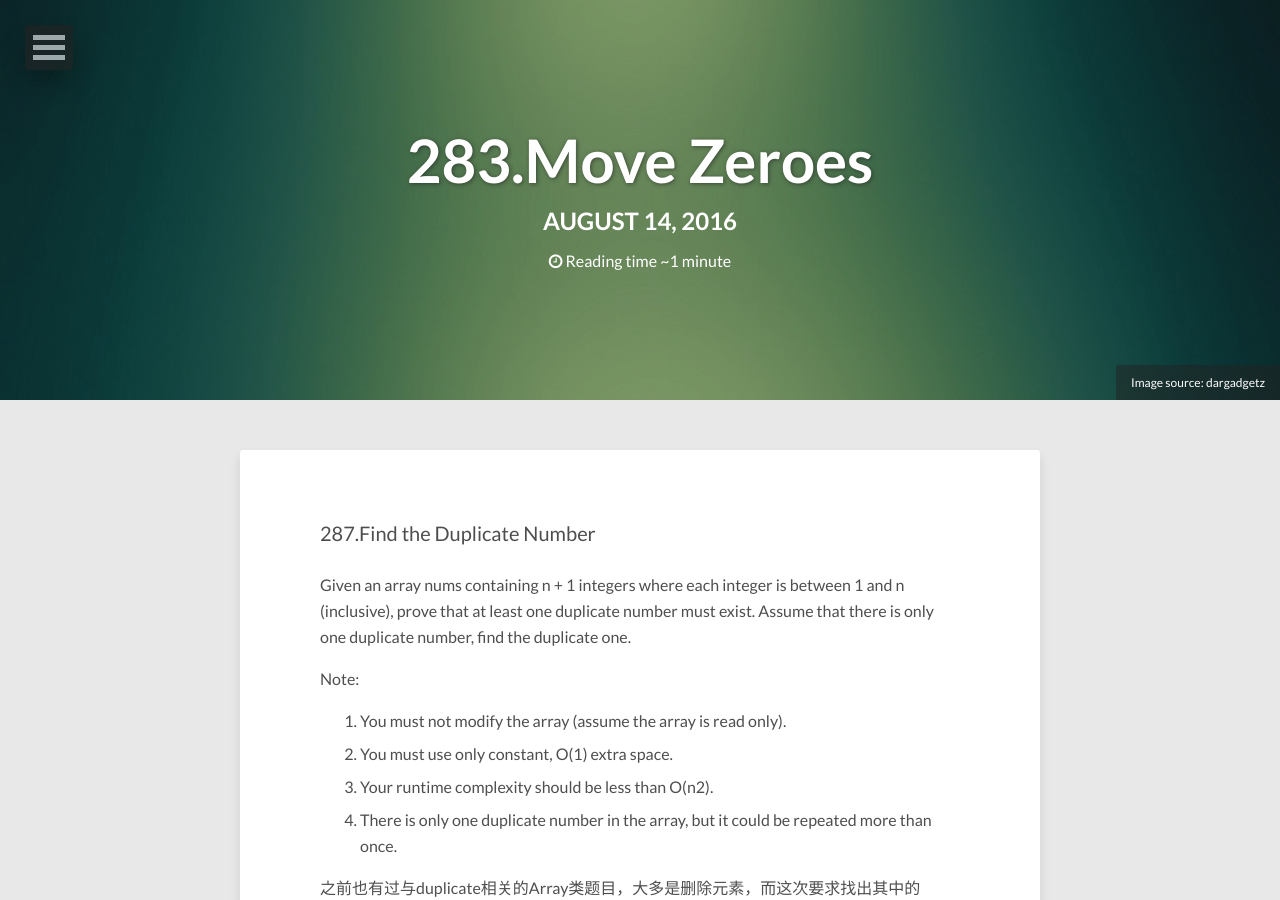
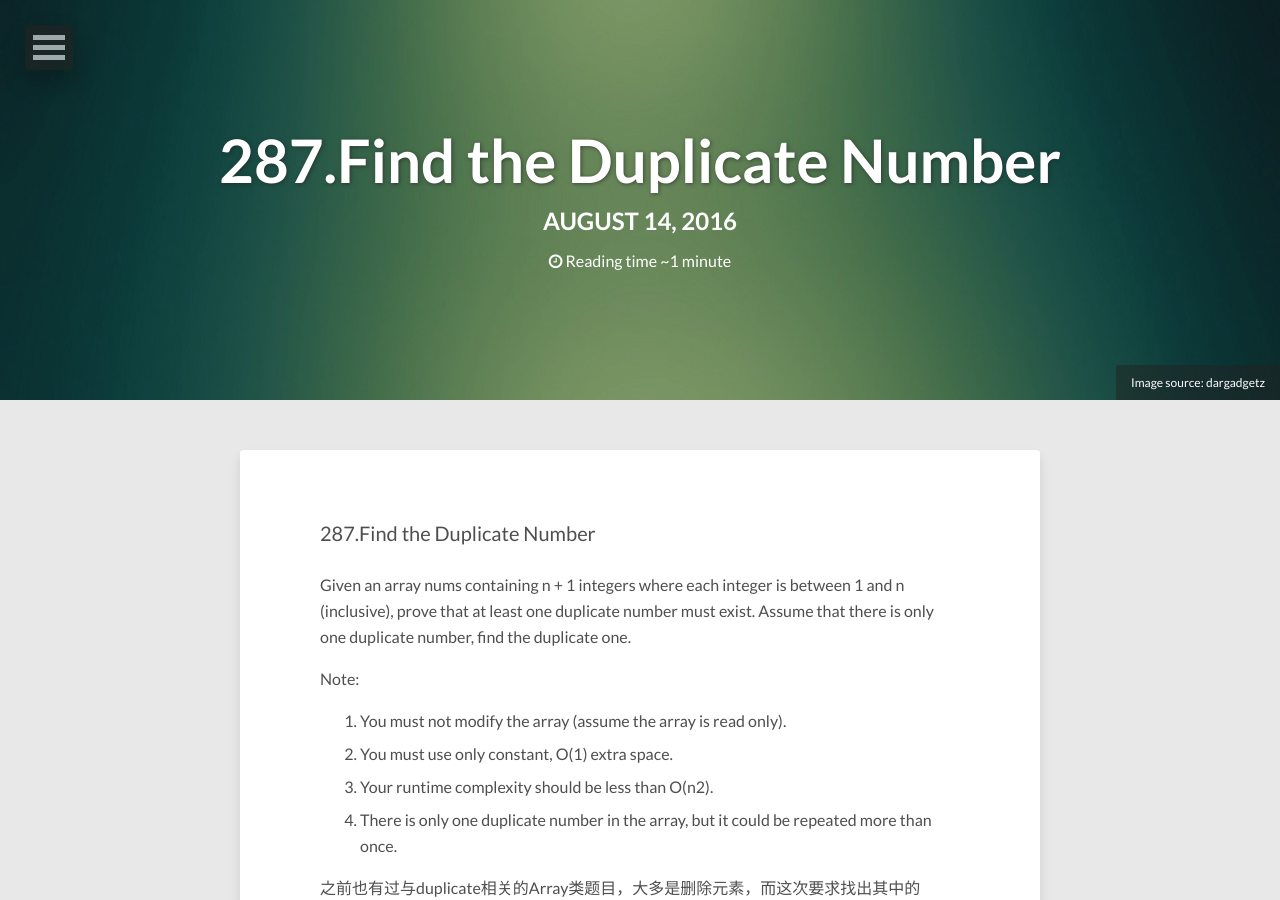
Before and after one commit to Kelvinmao/kelvinmao.github.io, a Jekyll site: the page built from _posts/2016-08-14-287.Find the Duplicate Number.md, in a window 1280 px wide and 900 px high. Built offline with Jekyll 4.4.1, drawn with Linux system fonts in a browser that asks for light colours; nearby versions of some CDN libraries.

Commit message:
Update 2016-08-14-287.Find the Duplicate Number.md

```diff
--- a/_posts/2016-08-14-287.Find the Duplicate Number.md
+++ b/_posts/2016-08-14-287.Find the Duplicate Number.md
@@ -1,6 +1,6 @@
 ---
 layout: post
-title: 283.Move Zeroes
+title: 287.Find the Duplicate Number
 description: "Demo post displaying the various ways of highlighting code in Markdown."
 modified: 2016-06-01T15:27:45-04:00
 tags: [sample post, code, highlighting]
```
